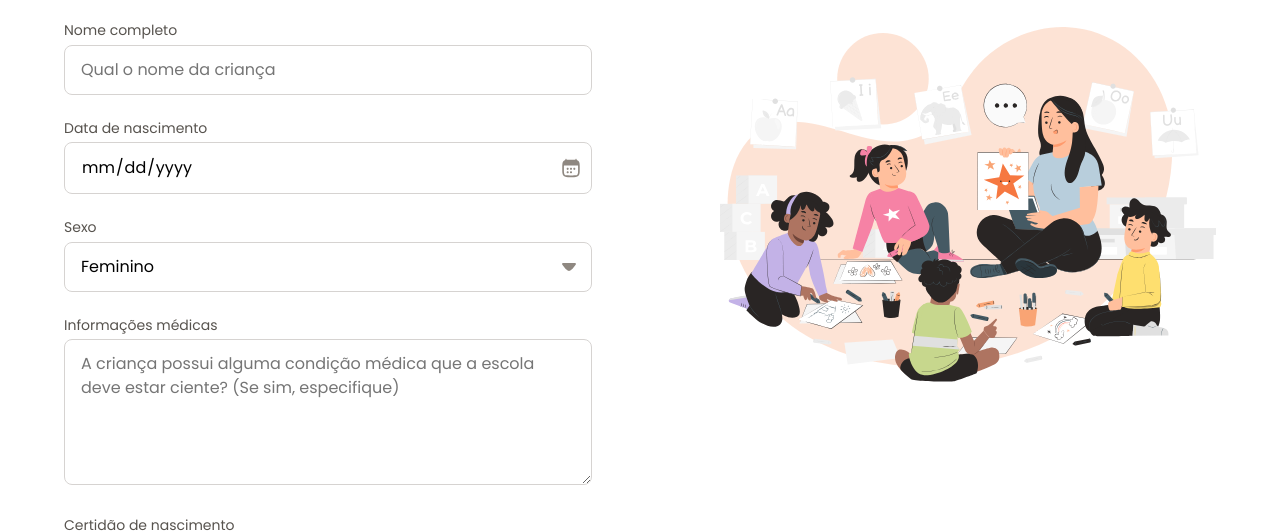
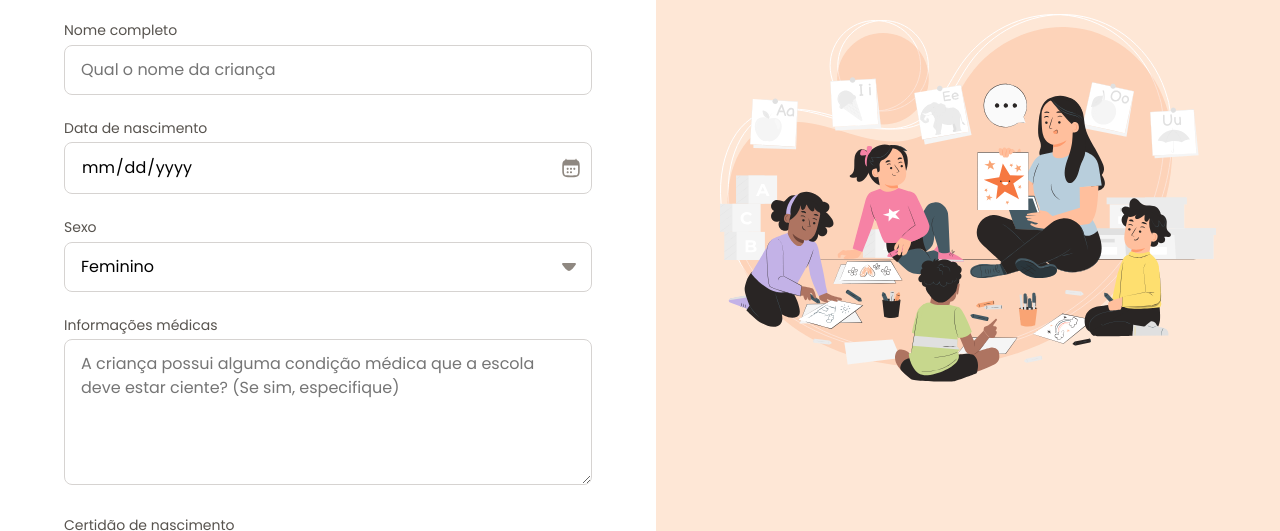
Before and after one commit to douglas-fabiano1/rs-fullstack-projeto05-estrelas-do-amanha, a plain HTML site: page index.html in a window 1280 px wide. Shown: the part 269-800 px from the top of the page. Drawn offline with Linux system fonts and the light colour scheme.

Commit message:
Correção na cor de fundo do aside

```diff
--- a/styles/layout.css
+++ b/styles/layout.css
@@ -30,7 +30,7 @@ main {
 }
 
 aside {
-  background-color: var(--surface-secodary);
+  background-color: var(--surface-secondary);
   padding: 6.4rem;
 
   & .aside-container {
```
